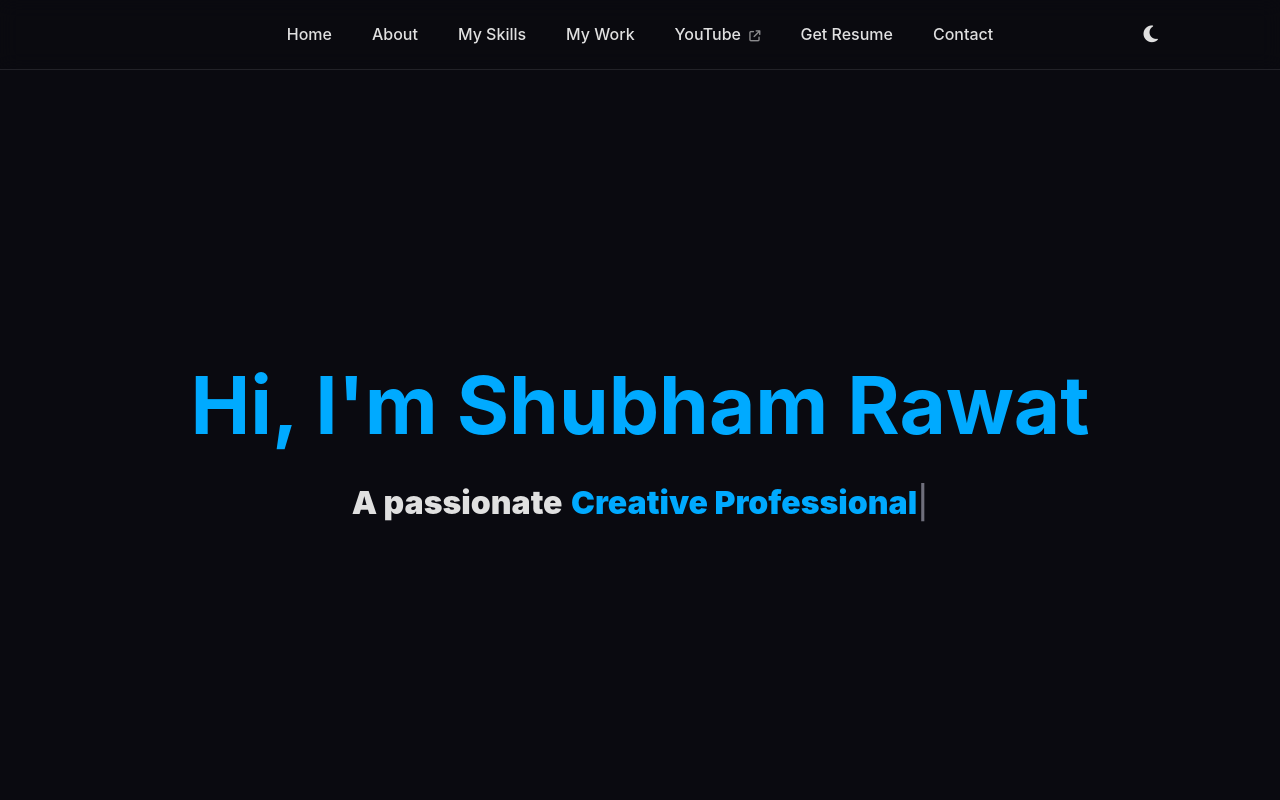
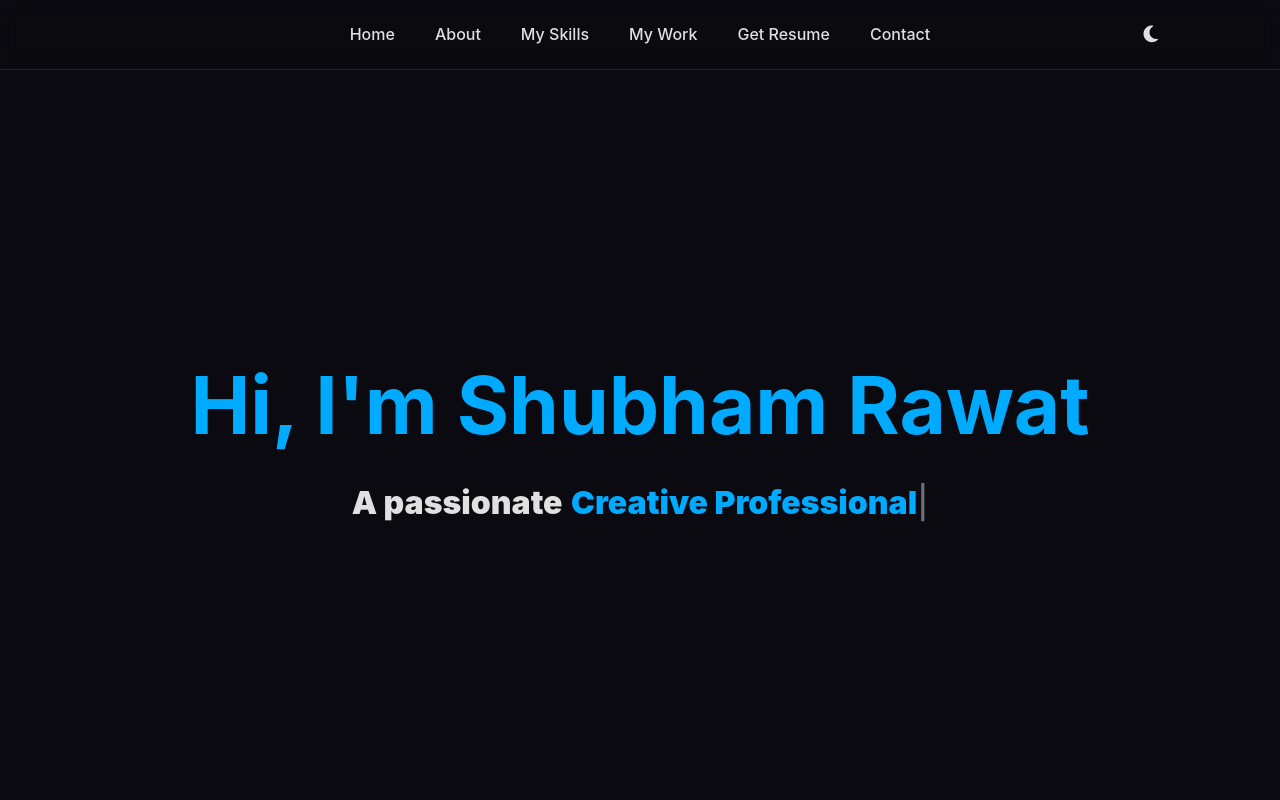
Before and after one commit to Shubhamrawatgh/portfolio, a plain HTML site: page index.html in a window 1280 px wide. Shown: the top 800 px of the page. Drawn offline with nearby package versions, Linux system fonts and the light colour scheme.

Commit message:
Update index.html

```diff
--- a/index.html
+++ b/index.html
@@ -34,7 +34,6 @@
             <a href="about.html" class="nav-link">About</a>
             <a href="index.html#skills" class="nav-link">My Skills</a>
             <a href="index.html#projects" class="nav-link">My Work</a>
-            <a href="https://www.youtube.com/channel/UCivew3LK7mWwoZgtVZ1DcsA" class="nav-link" target="_blank" rel="noopener noreferrer">YouTube <i class="fas fa-arrow-up-right-from-square"></i></a>
             <a href="https://drive.google.com/uc?export=download&id=1_kqy5GRMojP7V4anfhcSK_hMSxnn8fb2" class="nav-link" download>Get Resume</a>
             <a href="index.html#contact" class="nav-link">Contact</a>
         </div>
```
